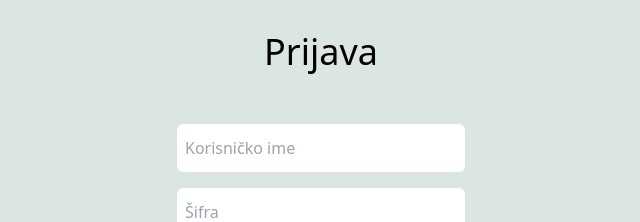
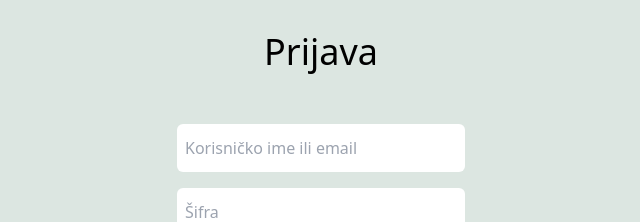
Before and after one commit to taariikkk/ETF-dzemat, a React (Vite) app in the folder client/: page /prijava in a window 1280 px wide. Shown: the top 222 px of the page, without its empty margins (319-959 px from the left). Built offline with nearby package versions, Linux system fonts and the light colour scheme.

Commit message:
Dodana mogucnost unosa email-a za prijavu.

```diff
--- a/client/src/main-components/Login.tsx
+++ b/client/src/main-components/Login.tsx
@@ -8,7 +8,7 @@ import Input from "../reusable/Input";
 import Podloga from "../reusable/Podloga";
 
 const Login = () => {
-  const [username, setUsername] = useState("");
+  const [usernameEmail, setUsernameEmail] = useState("");
   const [password, setPassword] = useState("");
   const [error, setError] = useState("");
   const navigate = useNavigate();
@@ -21,10 +21,10 @@ const Login = () => {
   }, []);
 
   const handleLogin = () => {
-    if (username === username && password === password) {
+    if (usernameEmail === usernameEmail && password === password) {
       dispatch(setPrijavljen(true));
       navigate("/početna");
-    } else setError("Pogrešno korisničko ime ili šifra");
+    } else setError("Pogrešni prijavni podaci");
   };
 
   return (
@@ -35,9 +35,9 @@ const Login = () => {
           <form>
             <Input
               type="text"
-              value={username}
-              onChange={(e) => setUsername(e.target.value)}
-              placeholder="Korisničko ime"
+              value={usernameEmail}
+              onChange={(e) => setUsernameEmail(e.target.value)}
+              placeholder="Korisničko ime ili email"
             />
             <Input type="password" value={password} onChange={(e) => setPassword(e.target.value)} placeholder="Šifra" />
           </form>
```
